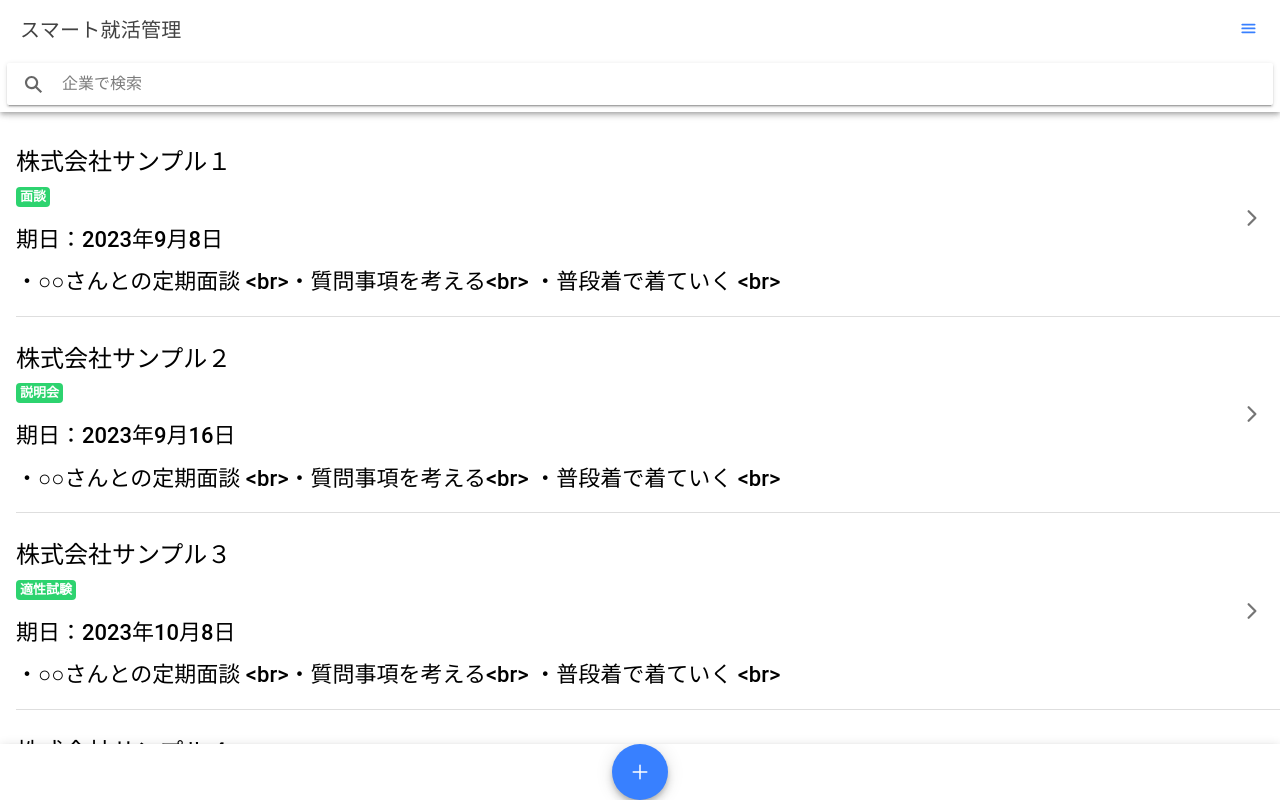
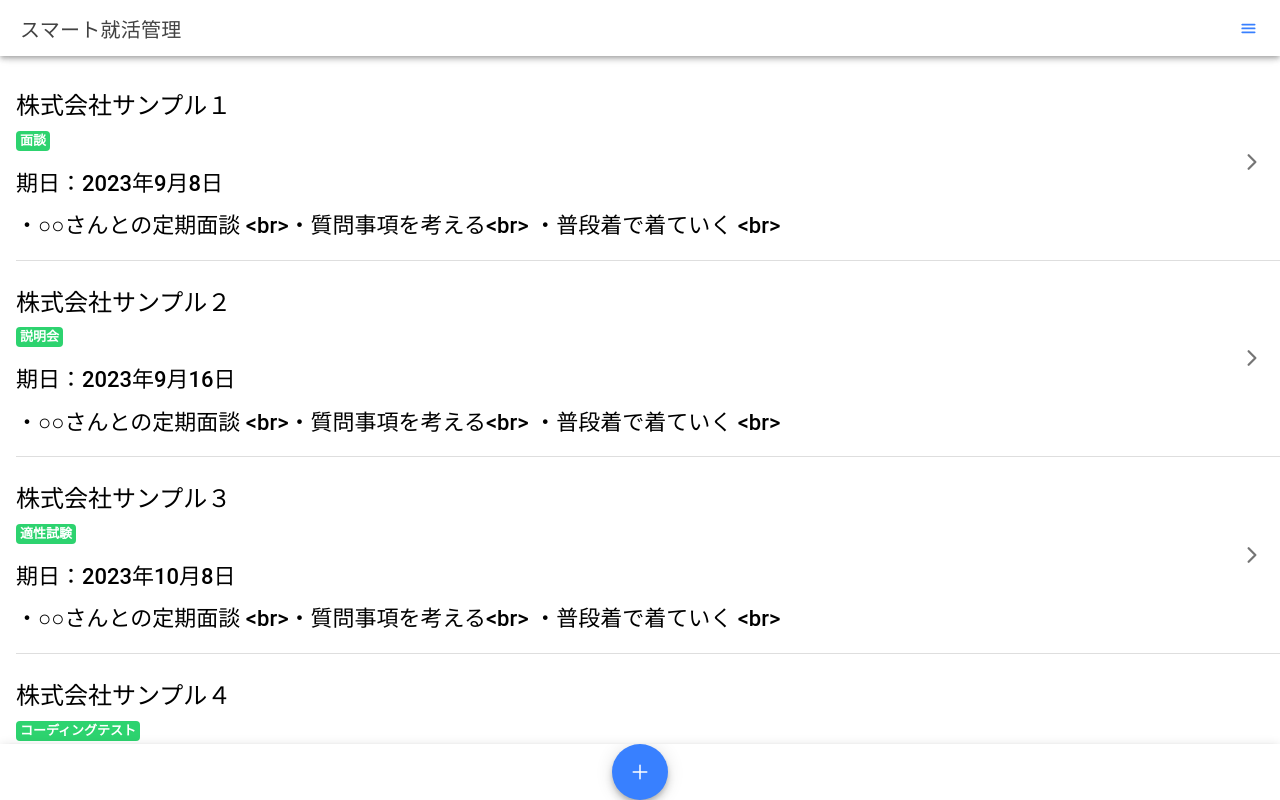
Before and after one commit to kumastry/smart-syukatsu-schedule, a React (Vite) app in the folder smart-syukatsu-schedule-frontend/: page /home in a window 1280 px wide. Built offline with nearby package versions, Linux system fonts and the light colour scheme.

Commit message:
feature-画面レイアウトの作成 #2 ヘッダーに検索バーを追加した

```diff
--- a/smart-syukatsu-schedule-frontend/src/components/Header/Header.tsx
+++ b/smart-syukatsu-schedule-frontend/src/components/Header/Header.tsx
@@ -9,16 +9,19 @@ type Props = {
     isShowBackButton?: boolean
     backButtonText?: string
     backButtonHref?: string
+    isShowSearchBar?: boolean
 }
 
-const Header = ({ headerText, isShowBackButton = false, backButtonText = text.top, backButtonHref = "/home" }: Props) => {
+const Header = ({ headerText, isShowBackButton = false, backButtonText = text.top, backButtonHref = "/home", isShowSearchBar = false }: Props) => {
     return (
         <>
             <IonHeader>
                 <IonToolbar>
-                    {isShowBackButton && <IonButtons slot="start">
-                        <IonBackButton text={backButtonText} defaultHref={backButtonHref}></IonBackButton>
-                    </IonButtons>}
+                    {isShowBackButton &&
+                        <IonButtons slot="start">
+                            <IonBackButton text={backButtonText} defaultHref={backButtonHref}></IonBackButton>
+                        </IonButtons>
+                    }
                     <IonTitle>{headerText}</IonTitle>
 
                     <IonButtons slot="end">
@@ -27,10 +30,11 @@ const Header = ({ headerText, isShowBackButton = false, backButtonText = text.to
                         </IonButton>
                     </IonButtons>
                 </IonToolbar>
-
-                <IonToolbar>
-                    <IonSearchbar placeholder={text.searchByCorp}></IonSearchbar>
-                </IonToolbar>
+                {isShowSearchBar &&
+                    <IonToolbar>
+                        <IonSearchbar placeholder={text.searchByCorp}></IonSearchbar>
+                    </IonToolbar>
+                }
             </IonHeader>
         </>
     );
```
